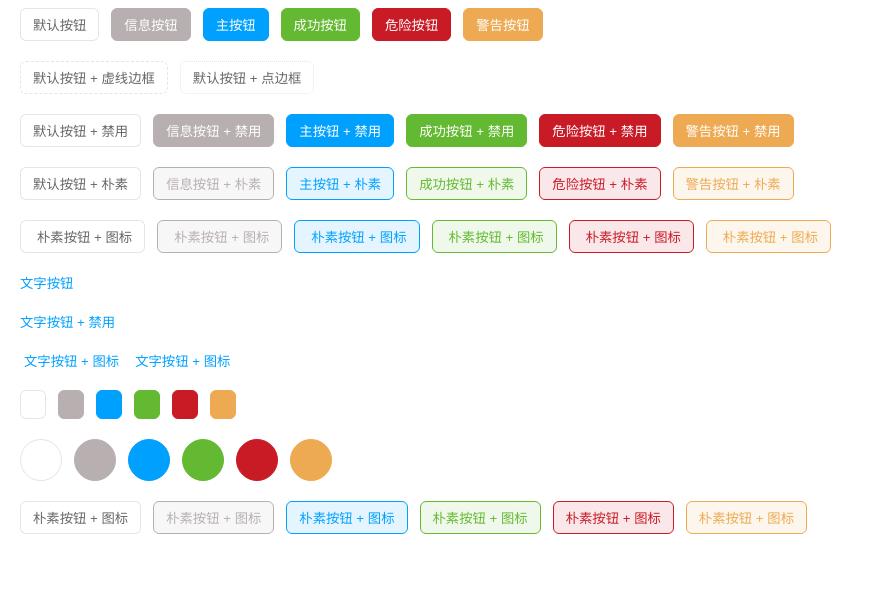
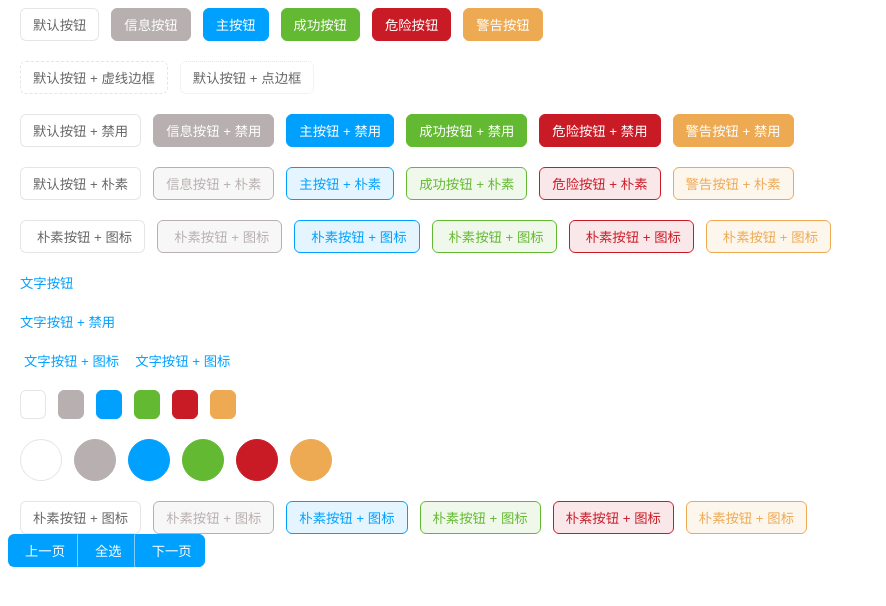
Before and after one commit to ddzy/vue3-ui, a Vue app in the folder packages/button/: page / in a window 1280 px wide. Shown: the top 606 px of the page, without its empty margins (0-886 px from the left). Built offline with nearby package versions, Linux system fonts and the light colour scheme.

Commit message:
feat(button): 新增按钮组 ButtonGroup
affects: button

```diff
--- a/packages/button/src/App.vue
+++ b/packages/button/src/App.vue
@@ -131,15 +131,29 @@
 				{{ v.title }}
 			</v3-button>
 		</div>
+
+		<v3-button-group>
+			<v3-button
+				class="button__item"
+				v-for="v in state.buttonGroupList"
+				:key="v.type"
+				:type="v.type"
+				:icon="v.icon"
+			>
+				{{ v.title }}
+			</v3-button>
+		</v3-button-group>
 	</div>
 </template>
 <script lang="ts">
 import { defineComponent, reactive } from 'vue';
 import V3Button from './components/Button.vue';
+import V3ButtonGroup from './components/ButtonGroup.vue';
 
 export default defineComponent({
 	components: {
 		V3Button,
+		V3ButtonGroup,
 	},
 	setup() {
 		// 默认图标列表
@@ -457,6 +471,27 @@ export default defineComponent({
 				loading: false,
 			},
 		];
+		const buttonGroupList: Array<{
+			type: string;
+			title: string;
+			icon: string;
+		}> = [
+			{
+				type: 'primary',
+				title: '上一页',
+				icon: 'v3-icon-arrow-left',
+			},
+			{
+				type: 'primary',
+				title: '全选',
+				icon: 'v3-icon-assessed-badge',
+			},
+			{
+				type: 'primary',
+				title: '下一页',
+				icon: 'v3-icon-arrow-right',
+			},
+		];
 
 		const state = reactive({
 			defaultBtnList,
@@ -470,6 +505,7 @@ export default defineComponent({
 			iconBtnList,
 			iconAndCircleBtnList,
 			plainAndLoadingBtnList,
+			buttonGroupList,
 		});
 
 		function handleLoadingBtnClick(type: string) {
--- /dev/null
+++ b/packages/button/src/components/ButtonGroup.scss
@@ -0,0 +1,17 @@
+.v3-button-group {
+  display: flex;
+  justify-content: flex-start;
+  align-items: center;
+  & > ::v-deep .v3-button {
+    margin: 0;
+  }
+  & > ::v-deep .v3-button:not(:nth-last-of-type(1)) {
+    border-right: 1px solid rgba(255, 255, 255, .5);
+    border-top-right-radius: 0;
+    border-bottom-right-radius: 0;
+  }
+  & > ::v-deep .v3-button:not(:nth-of-type(1)) {
+    border-top-left-radius: 0;
+    border-bottom-left-radius: 0;
+  }
+}
--- /dev/null
+++ b/packages/button/src/components/ButtonGroup.vue
@@ -0,0 +1,15 @@
+<template>
+  <div class="v3-button-group">
+    <slot></slot>
+  </div>
+</template>
+<script lang="ts">
+import { defineComponent } from 'vue';
+
+export default defineComponent({
+	setup() {},
+});
+</script>
+<style lang="scss" scoped>
+@import './ButtonGroup.scss';
+</style>
```
